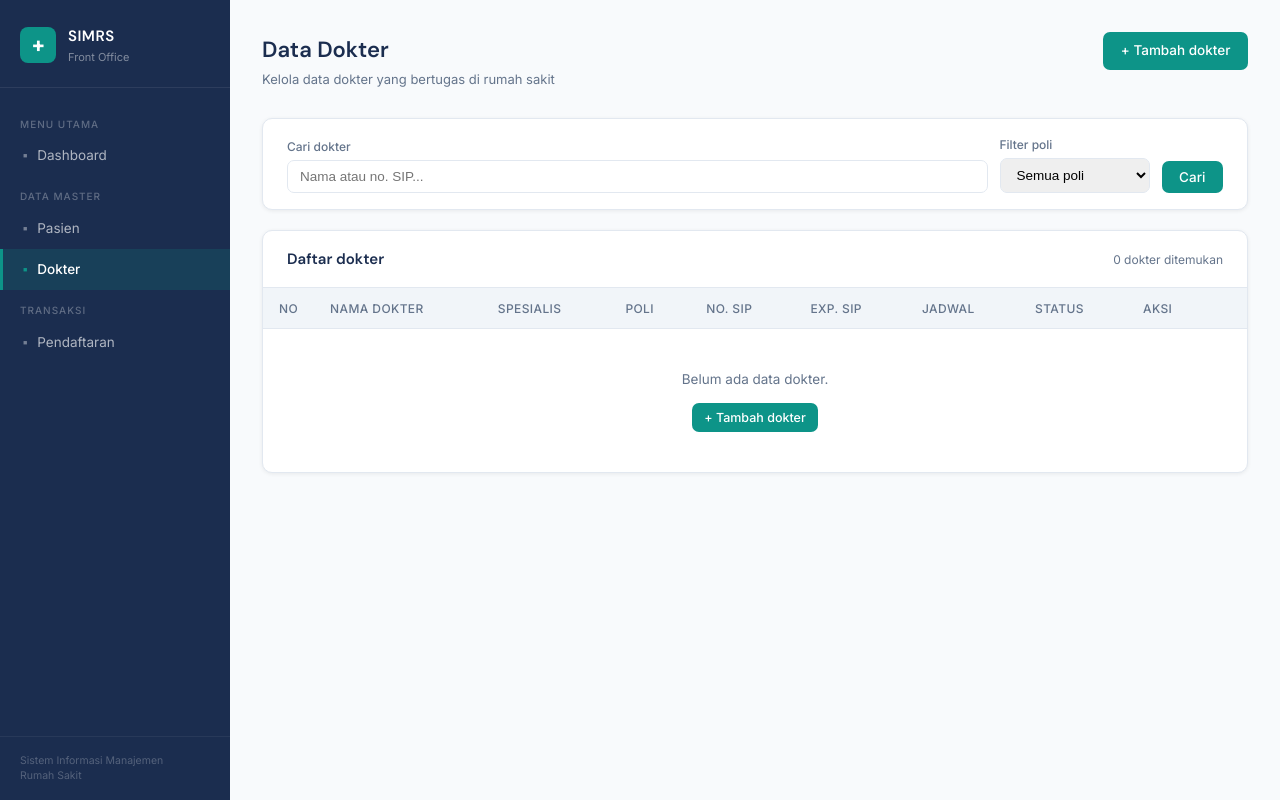
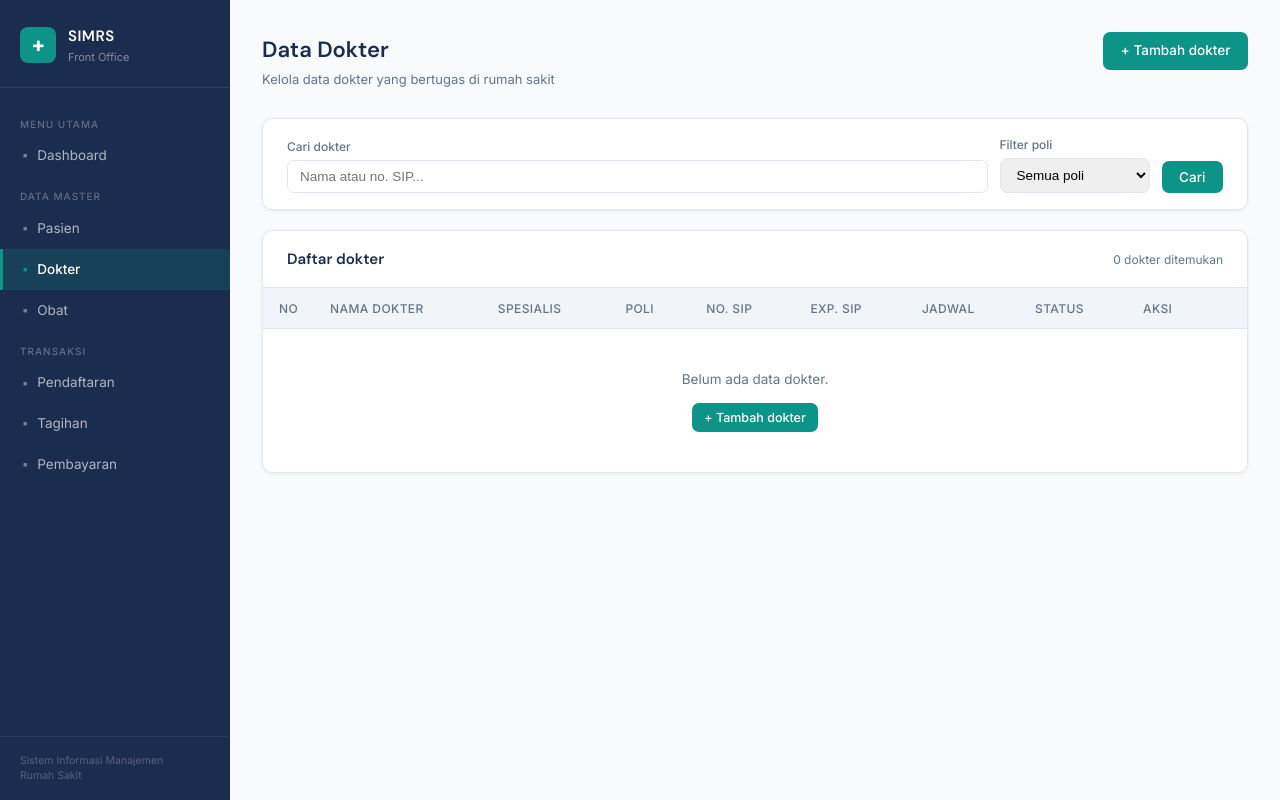
Before and after one commit to zalfasayfanah/SIMRS, a PHP site: page /dokter/index.php in a window 1280 px wide. Run offline with PHP 8.4, Linux system fonts and the light colour scheme; data that the repository does not hold is empty.

Commit message:
tambah obat,bayar,tagihan

```diff
--- a/config/database.php
+++ b/config/database.php
@@ -7,7 +7,7 @@
 define('DB_HOST', '127.0.0.1');
 define('DB_PORT', 3306);
 define('DB_USER', 'root');         // sesuaikan username MySQL kamu
-define('DB_PASS', '');             // sesuaikan password MySQL kamu
+define('DB_PASS', 'password');             // sesuaikan password MySQL kamu
 define('DB_NAME', 'simrs');
 
 $conn = mysqli_connect(DB_HOST, DB_USER, DB_PASS, DB_NAME, DB_PORT);
--- a/includes/sidebar.php
+++ b/includes/sidebar.php
@@ -9,10 +9,14 @@ function isActive(string $path): string {
 // Dashboard aktif kalau tidak berada di subfolder manapun
 $isDashboard = !str_contains($currentPage, '/dokter/')
             && !str_contains($currentPage, '/pasien/')
-            && !str_contains($currentPage, '/pendaftaran/');
+            && !str_contains($currentPage, '/pendaftaran/')
+            && !str_contains($currentPage, '/obat/')
+            && !str_contains($currentPage, '/tagihan/')
+            && !str_contains($currentPage, '/pembayaran/');
 ?>
 
 <aside class="sidebar">
+
     <div class="sidebar-brand">
         <div class="brand-icon">&#43;</div>
         <div>
@@ -22,6 +26,8 @@ $isDashboard = !str_contains($currentPage, '/dokter/')
     </div>
 
     <nav class="sidebar-nav">
+
+        <!-- MENU UTAMA -->
         <div class="nav-section-label">Menu Utama</div>
 
         <a href="<?= $basePath ?? '' ?>index.php"
@@ -30,6 +36,7 @@ $isDashboard = !str_contains($currentPage, '/dokter/')
             Dashboard
         </a>
 
+        <!-- DATA MASTER -->
         <div class="nav-section-label">Data Master</div>
 
         <a href="<?= $basePath ?? '' ?>pasien/index.php"
@@ -44,6 +51,13 @@ $isDashboard = !str_contains($currentPage, '/dokter/')
             Dokter
         </a>
 
+        <a href="<?= $basePath ?? '' ?>obat/index.php"
+           class="nav-item <?= isActive('/obat/') ?>">
+            <span class="nav-icon">&#9632;</span>
+            Obat
+        </a>
+
+        <!-- TRANSAKSI -->
         <div class="nav-section-label">Transaksi</div>
 
         <a href="<?= $basePath ?? '' ?>pendaftaran/index.php"
@@ -51,9 +65,24 @@ $isDashboard = !str_contains($currentPage, '/dokter/')
             <span class="nav-icon">&#9632;</span>
             Pendaftaran
         </a>
+
+        <a href="<?= $basePath ?? '' ?>tagihan/index.php"
+           class="nav-item <?= isActive('/tagihan/') ?>">
+            <span class="nav-icon">&#9632;</span>
+            Tagihan
+        </a>
+
+        <a href="<?= $basePath ?? '' ?>pembayaran/index.php"
+           class="nav-item <?= isActive('/pembayaran/') ?>">
+            <span class="nav-icon">&#9632;</span>
+            Pembayaran
+        </a>
+
     </nav>
 
     <div class="sidebar-footer">
-        Sistem Informasi Manajemen<br>Rumah Sakit
+        Sistem Informasi Manajemen<br>
+        Rumah Sakit
     </div>
+
 </aside>
```
Also changed, not shown: obat/edit.php (added), obat/hapus.php (added), obat/index.php (added), obat/tambah.php (added), pembayaran/bayar.php (added), pembayaran/index.php (added), pembayaran/invoice.php (added), tagihan/edit.php (added), tagihan/hapus.php (added), tagihan/index.php (added), tagihan/tambah.php (added).
